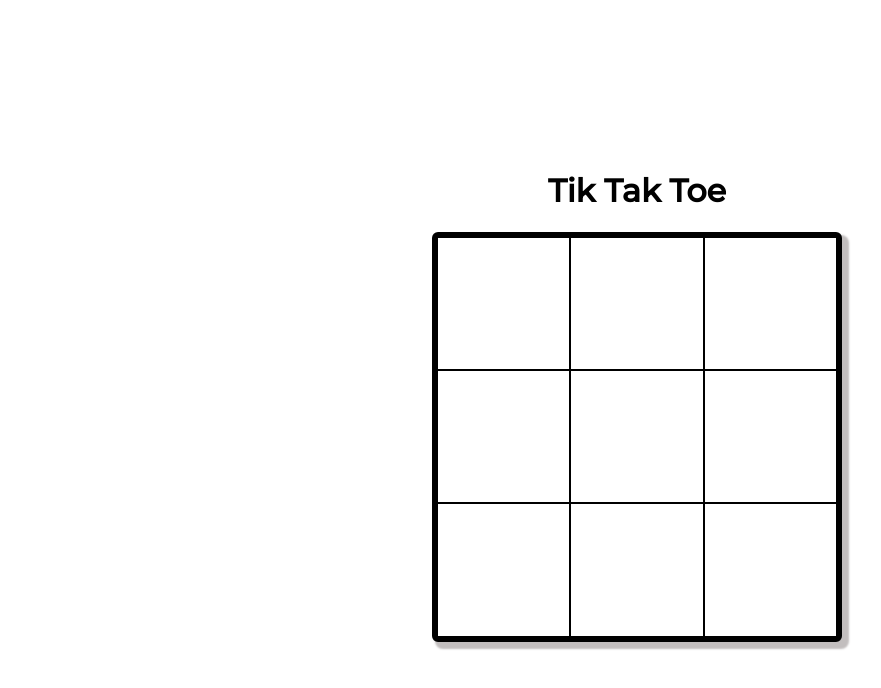
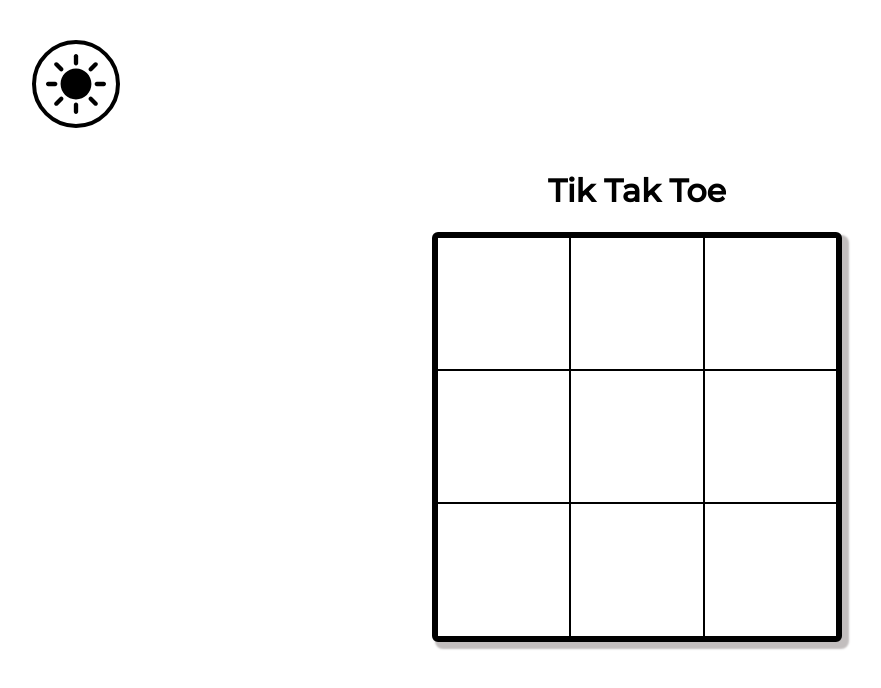
Before and after one commit to smenaquispe/michi, a React (Vite) app in the folder app/: page / in a window 1280 px wide. Shown: the top 688 px of the page, without its empty margins (8-889 px from the left). Built offline with nearby package versions, Linux system fonts and the light colour scheme.

Commit message:
setup theme button

```diff
--- a/app/src/components/PlayGround/PlayGround.jsx
+++ b/app/src/components/PlayGround/PlayGround.jsx
@@ -3,11 +3,12 @@ import Table from "../Table/Table";
 import Advice from '../WinAdvice/Advice';
 import { useEffect, useState, useContext } from 'react';
 import { DarkModeContext } from '../../services/DarkModeContext'
+import ThemeButton from '../ThemeButton/ThemeButton';
 
 function PlayGround () {
 
     // probando contexto
-    const {darkMode} = useContext(DarkModeContext)
+    const {darkMode, toggleDarkMode} = useContext(DarkModeContext)
 
     // stages
     const [stage, setStage] = useState('game')
@@ -36,6 +37,7 @@ function PlayGround () {
     }, [winner])
 
     return (
+        <>
             <main className={styles.playground}>
                 <h1>Tik Tak Toe</h1>
 
@@ -51,7 +53,10 @@ function PlayGround () {
                         }
                     </Advice>
                 }
+
             </main>
+            <ThemeButton />
+        </>
     )
 }
 
--- /dev/null
+++ b/app/src/components/ThemeButton/ThemeButton.jsx
@@ -0,0 +1,21 @@
+import { useContext } from "react"
+import { DarkModeContext } from '../../services/DarkModeContext'
+import moonSvg from '../../../assets/moon.svg'
+import sunSvg from '../../../assets/sun.svg'
+import styles from './ThemeButton.module.css'
+
+function ThemeButton(){
+    const {darkMode, toggleDarkMode} = useContext(DarkModeContext)
+
+
+    return (
+        <div onClick={toggleDarkMode} className={styles.themeButton}>
+            <img src={
+                darkMode ? moonSvg : sunSvg
+            } alt="image of theme mode" />
+        </div>
+    )
+
+}
+
+export default ThemeButton
--- /dev/null
+++ b/app/src/components/ThemeButton/ThemeButton.module.css
@@ -0,0 +1,20 @@
+.themeButton {
+    width: 80px;
+    height: 80px;
+    position: absolute;
+    border-radius: 50%;
+    border: 4px black solid;
+
+    left: 40px;
+    top: 40px;
+
+    transition: transform 0.5s ease;
+}
+
+.themeButton img {
+    padding: 10px;
+}
+
+.themeButton:hover{
+    transform: scale(1.15);
+}
```
Also changed, not shown: app/assets/moon.svg (added), app/assets/sun.svg (added). Lines whose indentation alone changed are shown as unchanged.
